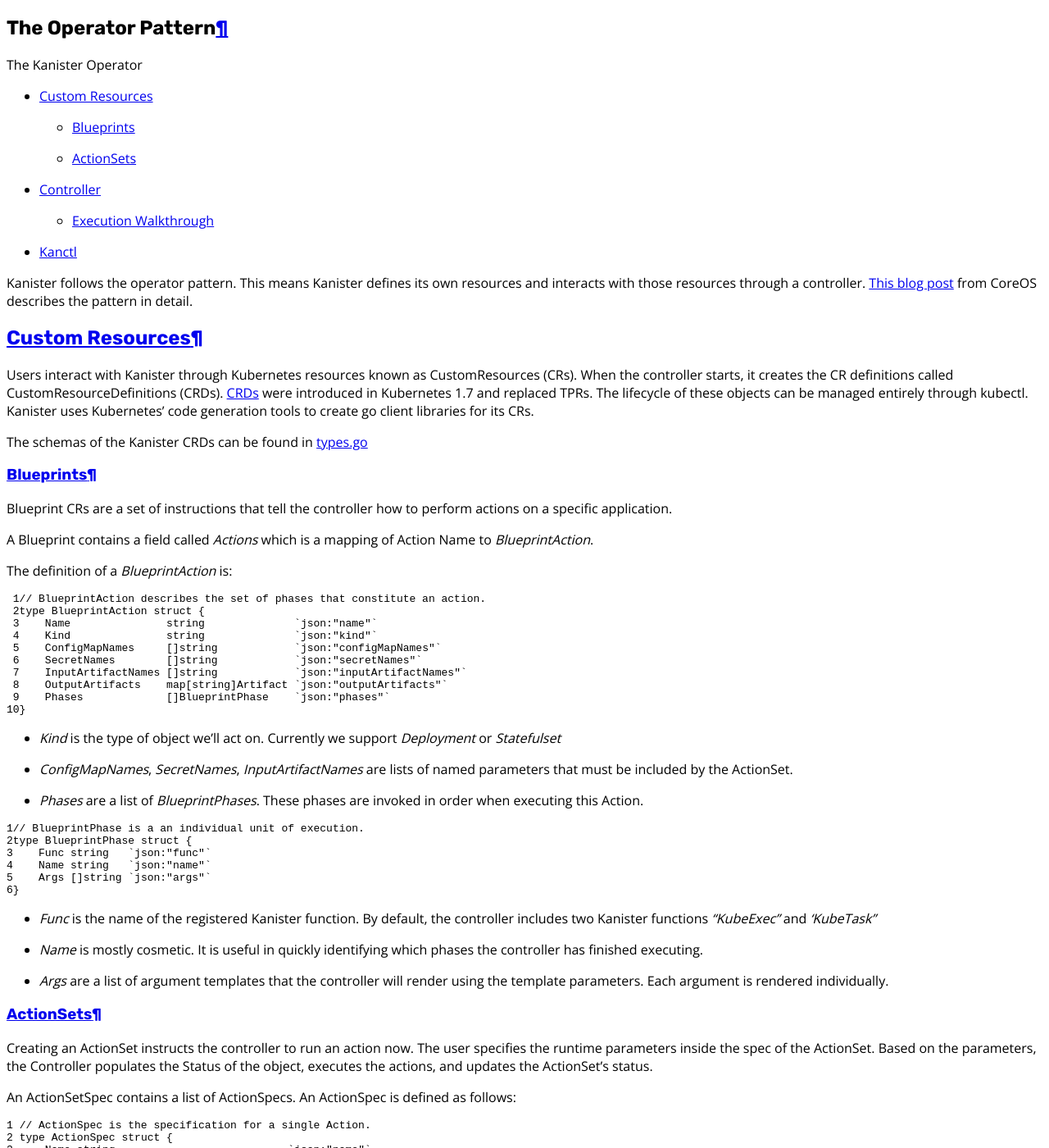
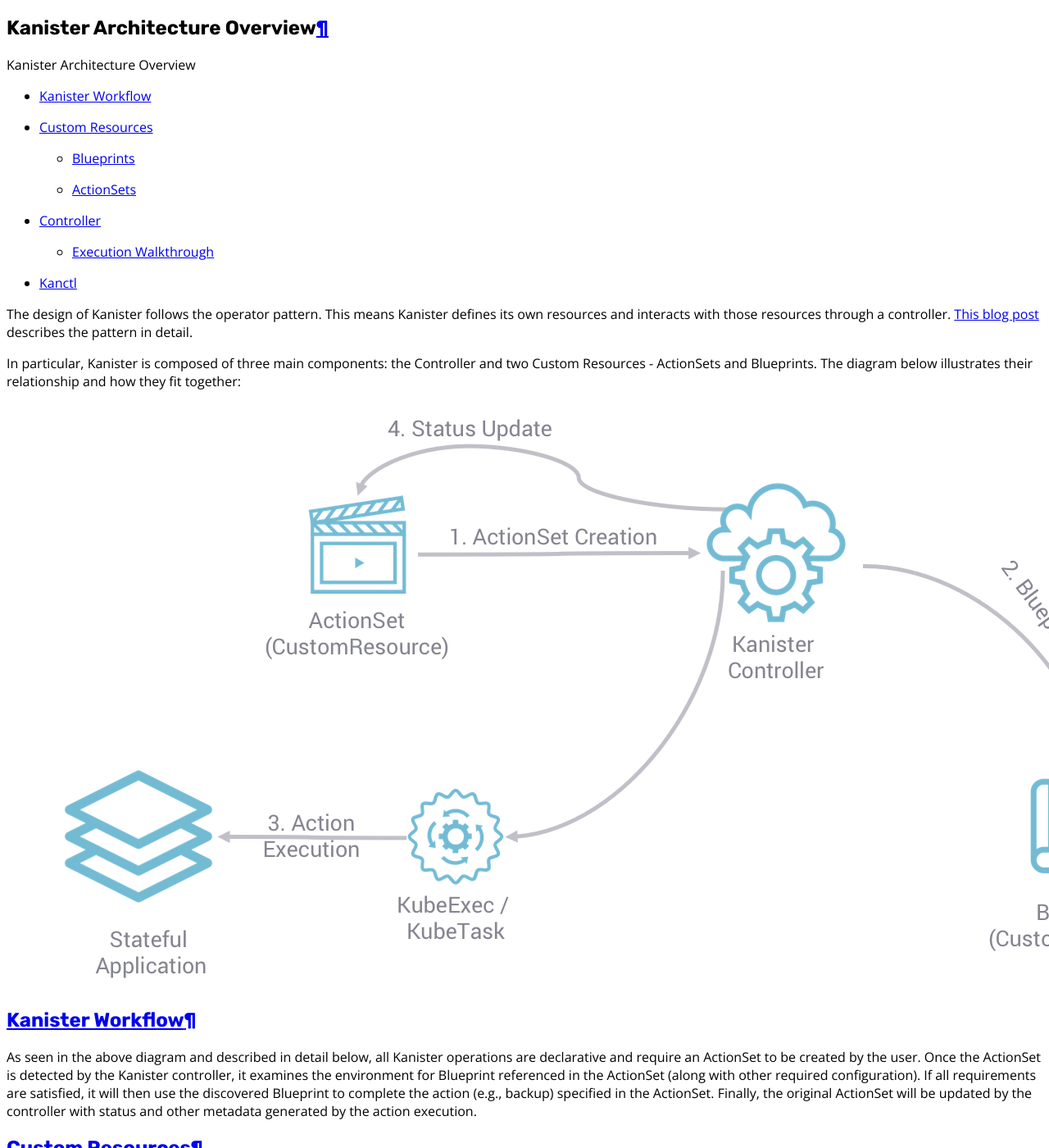
Before and after one commit to kanisterio/kanister, a Sphinx documentation site: the page built from docs/architecture.rst, in a window 1280 px wide and 1400 px high. Shown: the whole window at 82% size. Built offline with Sphinx 7.4.7, drawn with Linux system fonts in a browser that asks for light colours; some of the changed text lies outside the part shown.

Commit message:
Kanister documentation updates (#2527)
* Kanister documentation updates

- Change Operator section to Architecture Overview section
- Add image and high-level overview of Kanister's workflow
- Change TOC order to include architecture overview first
- Provide a slightly easier lead-in to Kanister on the index page
- Fix typos
- Sort and update spelling wordlist

* Minor fixes

* Rename operator.rst to reflect contents

```diff
--- a/docs/operator.rst
+++ b/docs/architecture.rst
@@ -1,15 +1,37 @@
-.. _operator:
+.. _architecture:
 
-The Operator Pattern
-====================
+Kanister Architecture Overview
+==============================
 
-.. contents:: The Kanister Operator
+.. contents:: Kanister Architecture Overview
   :local:
 
-Kanister follows the operator pattern. This means Kanister defines its own
-resources and interacts with those resources through a controller. `This
-blog post <https://coreos.com/blog/introducing-operators.html>`_ from CoreOS
-describes the pattern in detail.
+The design of Kanister follows the operator pattern. This means
+Kanister defines its own resources and interacts with those resources
+through a controller. `This blog post
+<https://coreos.com/blog/introducing-operators.html>`_ describes the
+pattern in detail.
+
+In particular, Kanister is composed of three main components: the
+Controller and two Custom Resources - ActionSets and Blueprints.  The
+diagram below illustrates their relationship and how they fit
+together:
+
+   .. image:: ./_static/kanister_workflow.png
+
+Kanister Workflow
+-----------------
+
+As seen in the above diagram and described in detail below, all
+Kanister operations are declarative and require an ActionSet to be
+created by the user. Once the ActionSet is detected by the Kanister
+controller, it examines the environment for Blueprint referenced in
+the ActionSet (along with other required configuration). If all
+requirements are satisfied, it will then use the discovered Blueprint
+to complete the action (e.g., backup) specified in the
+ActionSet. Finally, the original ActionSet will be updated by the
+controller with status and other metadata generated by the action
+execution.
 
 
 Custom Resources
--- a/docs/tutorial.rst
+++ b/docs/tutorial.rst
@@ -66,7 +66,7 @@
 list of strings. The `args` field in a Blueprint's phase is rendered and passed
 into the specified Function.
 
-For more on CustomResources in Kanister, see :ref:`operator`.
+For more on CustomResources in Kanister, see :ref:`architecture`.
 
 
 The Blueprint we'll create has a single action called `backup`.  The action
@@ -513,4 +513,4 @@
 and manually updating the action set to use artifacts created by the
 previous action set can be cumbersome. In situations like this, it is
 useful to instead use `kanctl`. To learn how to leverage `kanctl` to
-create action sets, see :ref:`operator` .
+create action sets, see :ref:`architecture` .
```
Also changed, not shown: docs/index.rst (+14 -11 lines), docs/spelling_wordlist.txt (+17 -15 lines), docs/_static/kanister_workflow.png (added).
